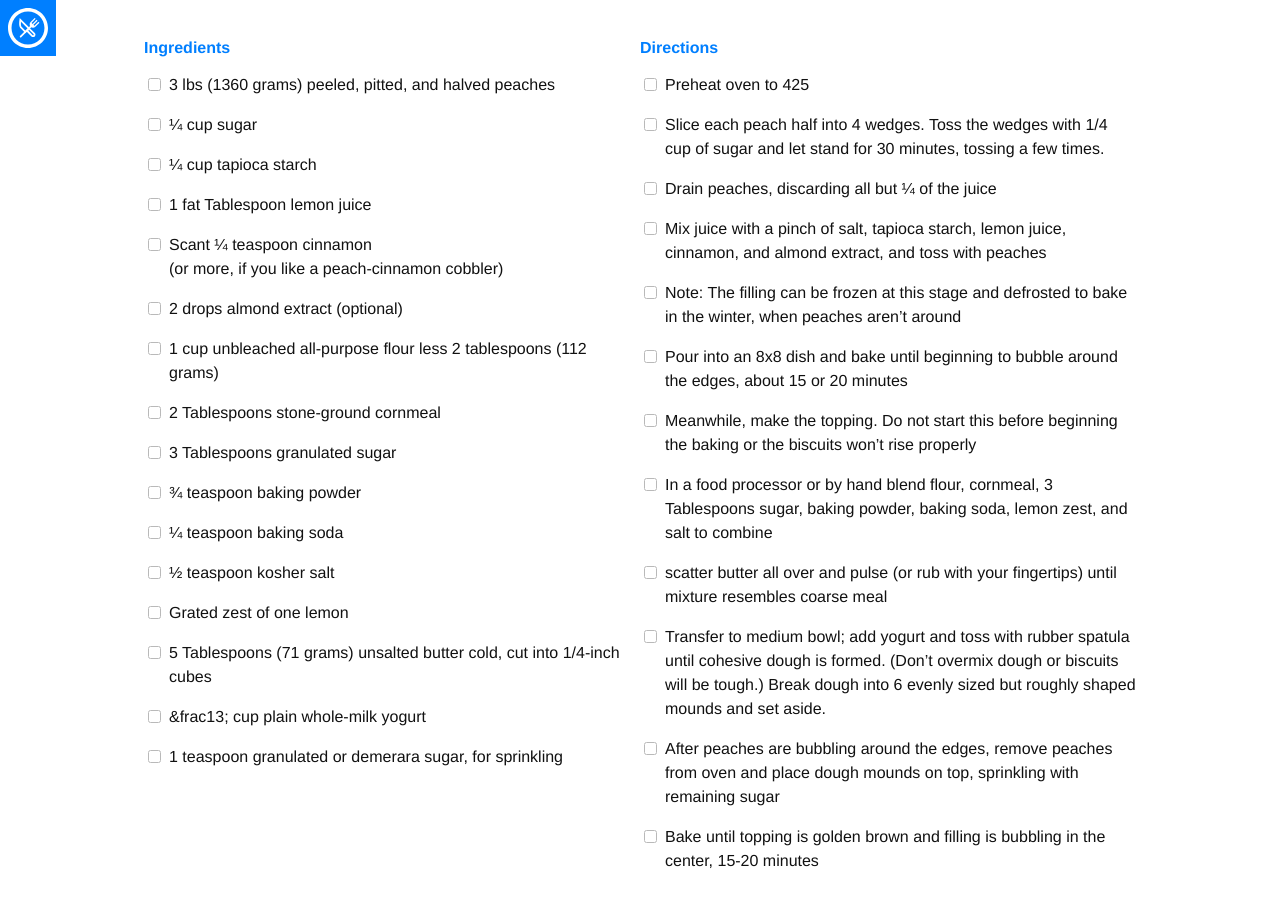
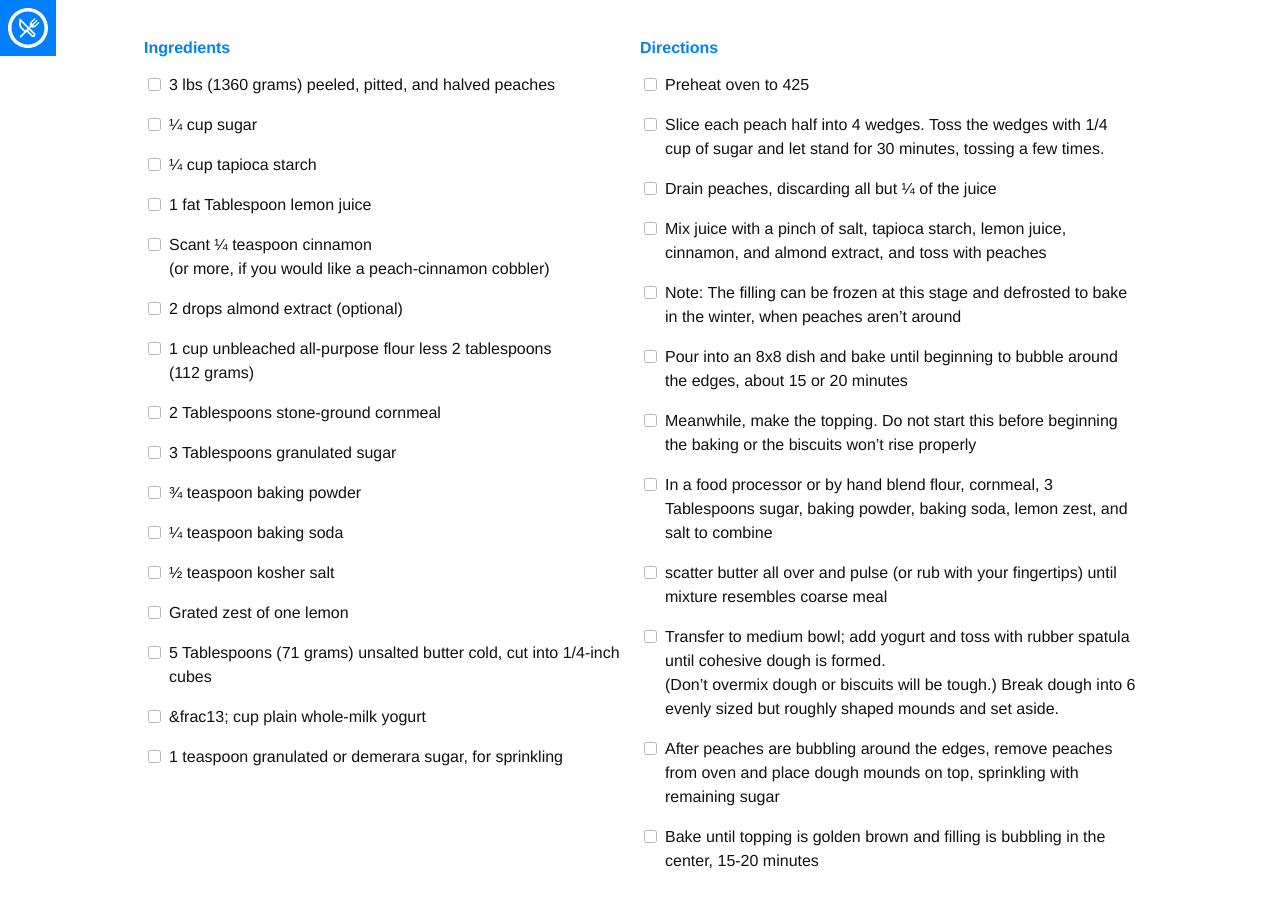
Before and after one commit to edinel/recipes, a Jekyll site: the page built from _recipes/PeachCobbler.md, in a window 1280 px wide and 900 px high, scrolled down 1251 px. Built offline with Jekyll 4.4.1, drawn with Linux system fonts in a browser that asks for light colours; nearby versions of some CDN libraries; some web fonts are replaced.

Commit message:
Aha, <br> is the trick!

```diff
--- a/_recipes/PeachCobbler.md
+++ b/_recipes/PeachCobbler.md
@@ -10,9 +10,9 @@ ingredients:
     - "&frac14; cup tapioca starch"
     - "1 fat Tablespoon lemon juice"
     - "Scant &frac14; teaspoon cinnamon <br>
-    (or more, if you like a peach-cinnamon cobbler)"
+    (or more, if you would like a peach-cinnamon cobbler)"
     - "2 drops almond extract (optional)"
-    - "1 cup unbleached all-purpose flour less 2 tablespoons
+    - "1 cup unbleached all-purpose flour less 2 tablespoons <br>
     (112 grams)"
     - "2 Tablespoons stone-ground cornmeal"
     - "3 Tablespoons granulated sugar"
@@ -34,7 +34,7 @@ directions:
     - "Meanwhile, make the topping.  Do not start this before beginning the baking or the biscuits won't rise properly"
     - "In a food processor or by hand blend flour, cornmeal, 3 Tablespoons sugar, baking powder, baking soda, lemon zest, and salt to combine"
     - "scatter butter all over and pulse (or rub with your fingertips) until mixture resembles coarse meal"
-    - "Transfer to medium bowl; add yogurt and toss with rubber spatula until cohesive dough is formed. (Don't overmix dough or biscuits will be tough.) Break dough into 6 evenly sized but roughly shaped mounds and set aside."
+    - "Transfer to medium bowl; add yogurt and toss with rubber spatula until cohesive dough is formed. <br> (Don't overmix dough or biscuits will be tough.) Break dough into 6 evenly sized but roughly shaped mounds and set aside."
     - "After peaches are bubbling around the edges, remove peaches from oven and place dough mounds on top, sprinkling with remaining sugar"
     - "Bake until topping is golden brown and filling is bubbling in the center, 15-20 minutes"
 ---
```
